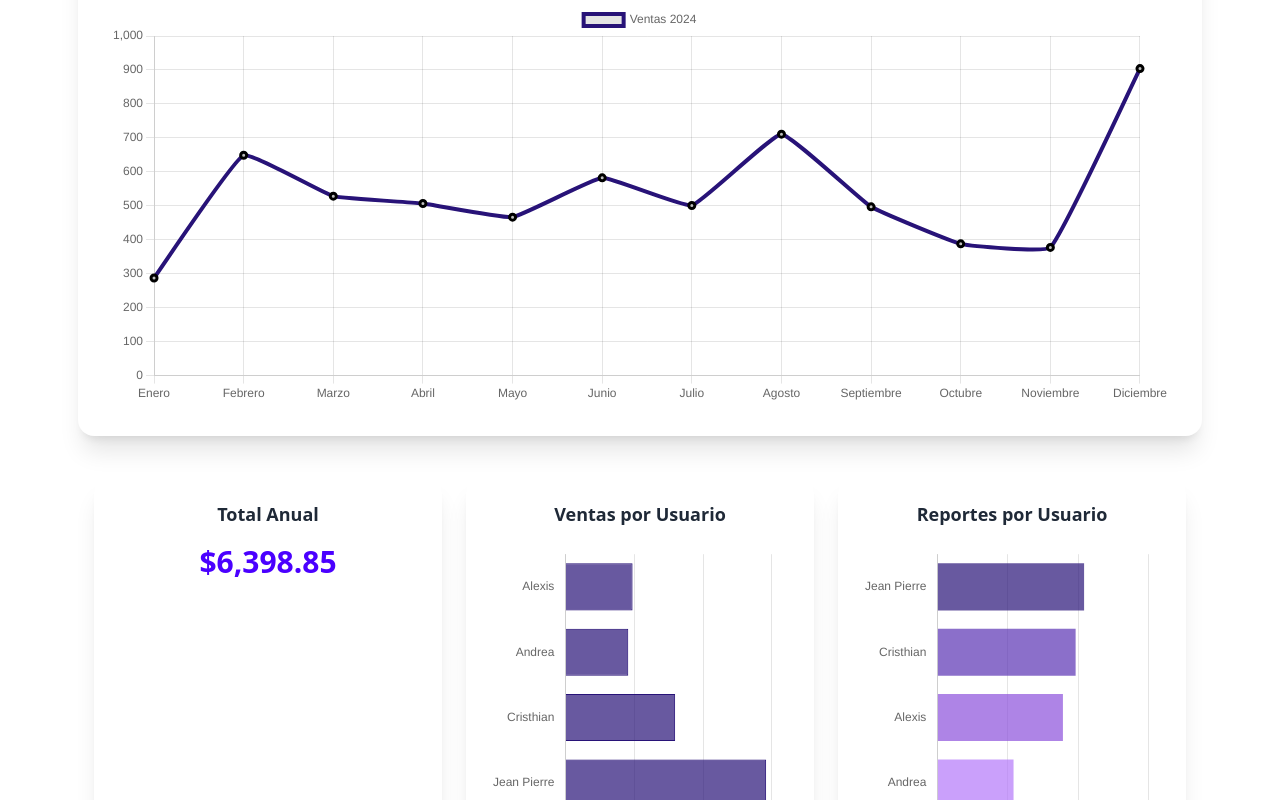
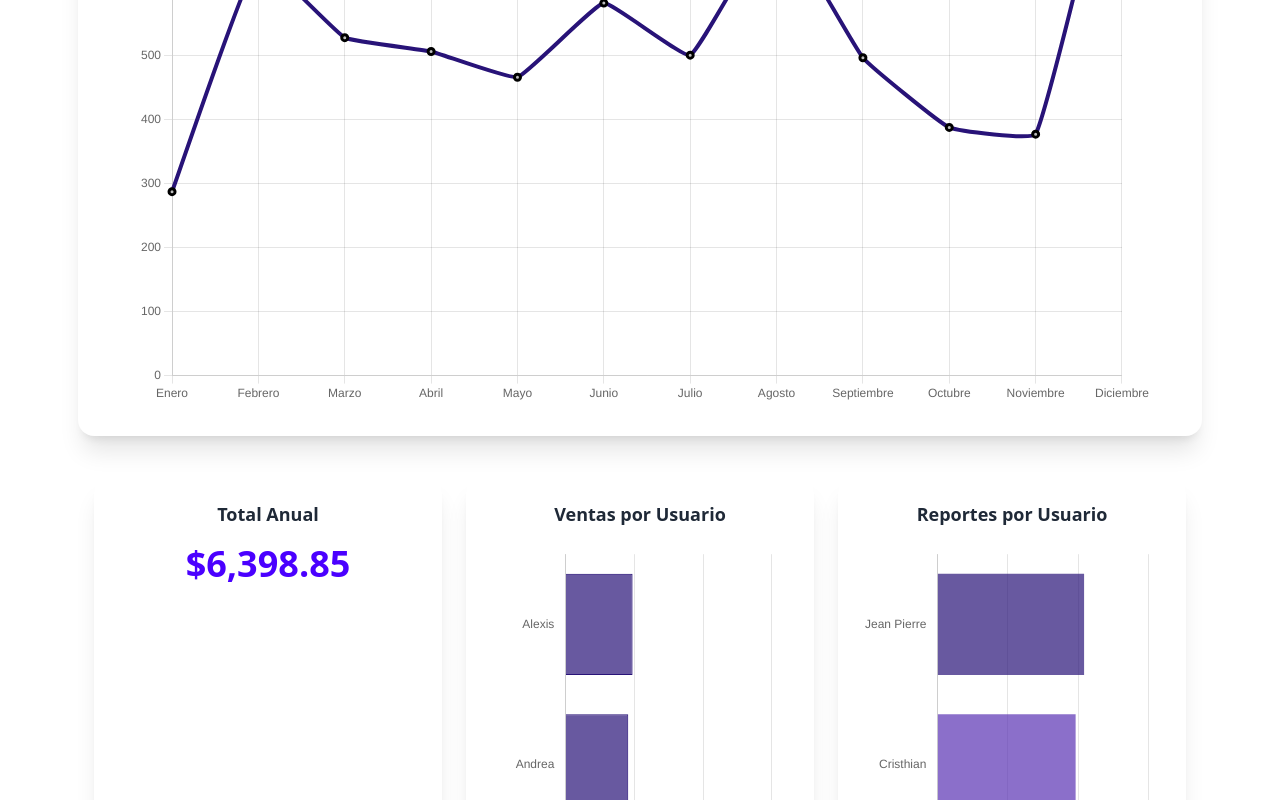
Before and after one commit to jeanpgr/dashboard-dc, an Angular app: page / in a window 1280 px wide. Shown: the top 800 px of the page. Built offline with nearby package versions, Linux system fonts and the light colour scheme.

Commit message:
second commit

```diff
--- a/src/app/graph-line/graph-line.component.html
+++ b/src/app/graph-line/graph-line.component.html
@@ -2,27 +2,25 @@
 <div class="card bg-base-100 shadow-xl p-4 md:p-6 lg:p-8 mb-6">
   <h2 class="text-xl md:text-2xl font-bold text-center mb-6">Reporte de Ventas 2024</h2>
   <div class="flex justify-center">
-    <div class="w-full" style="max-width: 1200px;">
-      <canvas id="chartLine" class="w-full h-[250px] sm:h-[100px] md:h-[200px] lg:h-[300px] xl:h-[400px]"></canvas>
+    <div class="w-full max-w-5xl">
+      <canvas id="chartLine" class="w-full h-[300px] sm:h-[400px] md:h-[500px] lg:h-[600px] xl:h-[700px]"></canvas>
     </div>
   </div>
 </div>
 
 <div class="grid grid-cols-1 md:grid-cols-3 gap-6 p-4">
   <!-- Total Anual -->
-  <div class="card bg-base-100 shadow-xl p-6">
+  <div class="card bg-base-100 shadow-xl p-6 flex flex-col items-center">
     <h2 class="text-lg font-bold text-center mb-4">Total Anual</h2>
-    <div class="flex justify-center items-center">
-      <div class="text-3xl font-bold text-primary">
-        ${{totalAnual | number:'1.2-2'}}
-      </div>
+    <div class="text-3xl md:text-4xl font-bold text-primary">
+      ${{totalAnual | number:'1.2-2'}}
     </div>
   </div>
 
   <!-- Ventas por Usuario -->
   <div class="card bg-base-100 shadow-xl p-6">
     <h2 class="text-lg font-bold text-center mb-4">Ventas por Usuario</h2>
-    <div class="w-full h-[300px]">
+    <div class="w-full h-[300px] sm:h-[400px] md:h-[500px] lg:h-[600px]">
       <canvas id="userSalesChart"></canvas>
     </div>
   </div>
@@ -30,7 +28,7 @@
   <!-- Reportes por Usuario -->
   <div class="card bg-base-100 shadow-xl p-6">
     <h2 class="text-lg font-bold text-center mb-4">Reportes por Usuario</h2>
-    <div class="w-full h-[300px]">
+    <div class="w-full h-[300px] sm:h-[400px] md:h-[500px] lg:h-[600px]">
       <canvas id="userReportsChart"></canvas>
     </div>
   </div>
```
